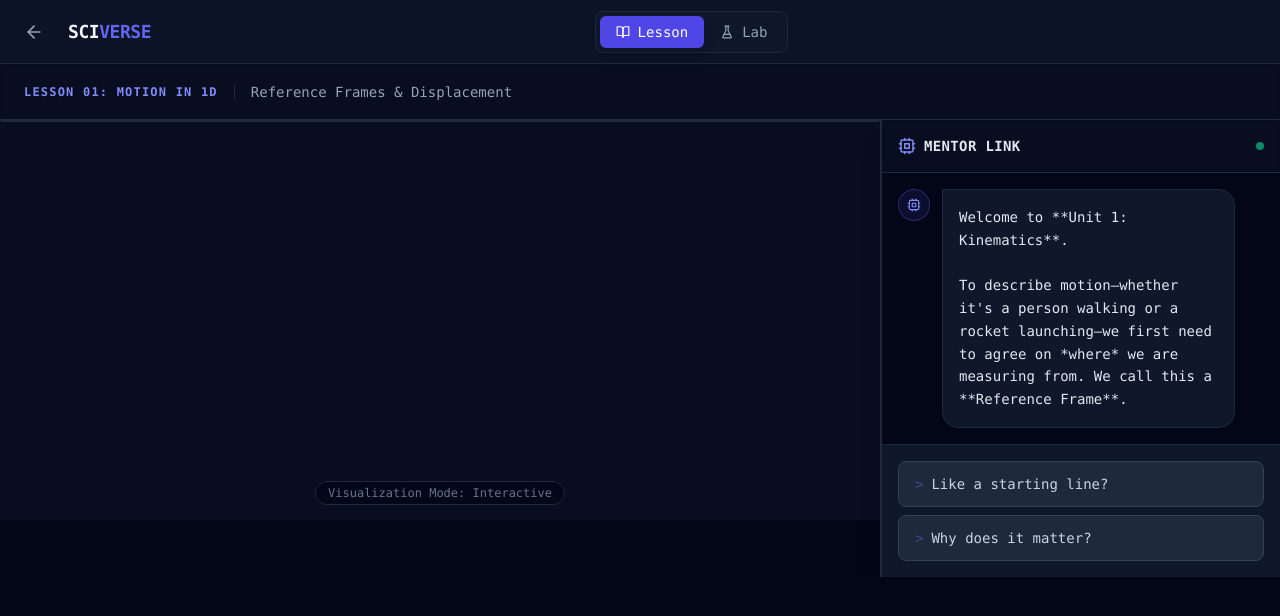
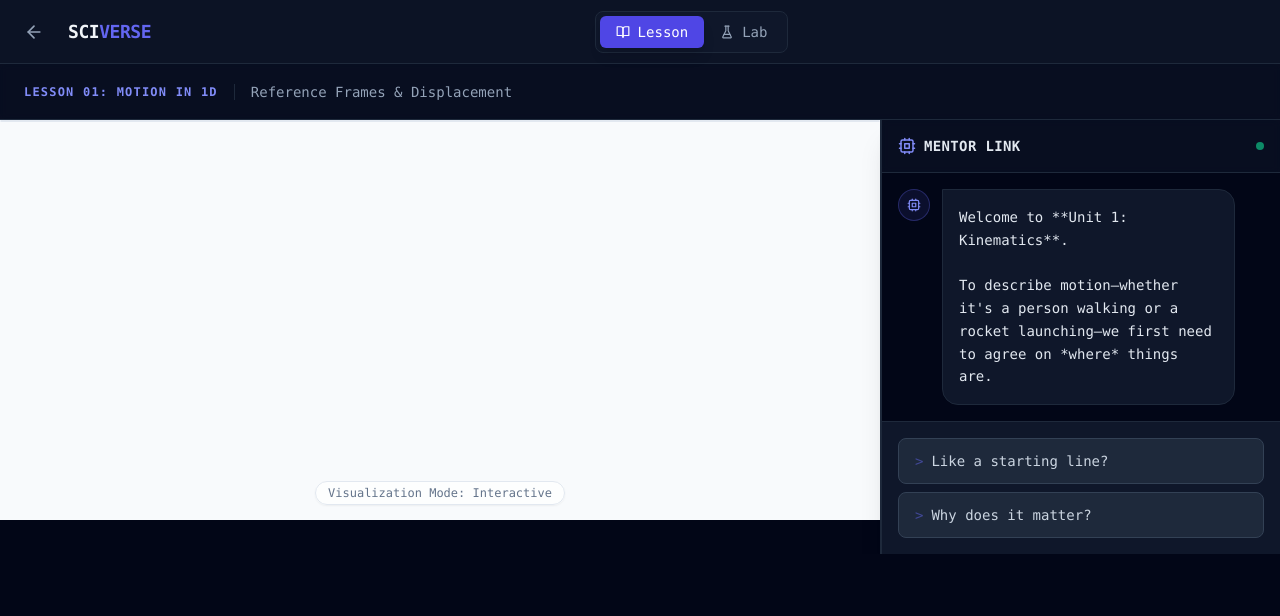
Before and after one commit to learning-style/sciverse, a React (Vite) app: page /projects/science-lab in a window 1280 px wide. Shown: the top 616 px of the page. Built offline with nearby package versions, Linux system fonts and the light colour scheme.

Commit message:
DCE Baseline: Cycle 15 - New Cycle

```diff
--- a/src/features/sciverse/components/PhysicsViewport.tsx
+++ b/src/features/sciverse/components/PhysicsViewport.tsx
@@ -5,18 +5,17 @@ import { PhysicsEntity } from '../types';
 import { PhysicsEngine } from '../core/PhysicsEngine';
 
 interface PhysicsViewportProps {
-    onInit?: (engine: PhysicsEngine) => void; // Optional legacy support if needed, but context handles it mostly
+    onInit?: (engine: PhysicsEngine) => void;
     onResize?: (width: number, height: number) => void;
+    theme?: 'light' | 'dark'; // New Theme Prop
 }
 
-export const PhysicsViewport = ({ onInit, onResize }: PhysicsViewportProps) => {
+export const PhysicsViewport = ({ onInit, onResize, theme = 'dark' }: PhysicsViewportProps) => {
     const { containerRef, canvasRef, snapshot } = useSciverse();
     const wrapperRef = useRef<HTMLDivElement>(null);
 
-    // Monitor resize to report back to parent (for script coordinate calculations)
     useLayoutEffect(() => {
         if (!wrapperRef.current) return;
-
         const observer = new ResizeObserver((entries) => {
             for (const entry of entries) {
                 if (onResize) {
@@ -24,12 +23,10 @@ export const PhysicsViewport = ({ onInit, onResize }: PhysicsViewportProps) => {
                 }
             }
         });
-
         observer.observe(wrapperRef.current);
         return () => observer.disconnect();
     }, [onResize]);
 
-    // Sync the internal wrapper ref with the context's callback ref
     const handleRef = (el: HTMLDivElement | null) => {
         wrapperRef.current = el;
         containerRef(el);
@@ -37,25 +34,33 @@ export const PhysicsViewport = ({ onInit, onResize }: PhysicsViewportProps) => {
 
     const primaryEntity = snapshot?.entities.find(e => !e.isStatic);
 
+    // Theme configurations
+    const isLight = theme === 'light';
+    const bgColor = isLight ? 'bg-slate-50' : 'bg-slate-950';
+    const borderColor = isLight ? 'border-slate-200' : 'border-slate-800';
+    const gridColor = isLight ? '#cbd5e1' : '#475569'; // slate-300 vs slate-600
+    const floorColor = isLight ? 'border-slate-300 bg-slate-200/50' : 'border-slate-700 bg-slate-800/50';
+    const textColor = isLight ? 'text-slate-600' : 'text-slate-400';
+
     return (
         <div
             ref={handleRef}
-            className="relative w-full h-full bg-slate-950 rounded-xl overflow-hidden border border-slate-800 shadow-inner group"
+            className={`relative w-full h-full ${bgColor} rounded-xl overflow-hidden border ${borderColor} shadow-inner group transition-colors duration-300`}
         >
             {/* 1. Grid Layer */}
             <div className="absolute inset-0 opacity-30 pointer-events-none"
                 style={{
-                    backgroundImage: `linear-gradient(#475569 1px, transparent 1px), linear-gradient(90deg, #475569 1px, transparent 1px)`,
+                    backgroundImage: `linear-gradient(${gridColor} 1px, transparent 1px), linear-gradient(90deg, ${gridColor} 1px, transparent 1px)`,
                     backgroundSize: `${PHYSICS_CONFIG.METER_TO_PIXEL}px ${PHYSICS_CONFIG.METER_TO_PIXEL}px`
                 }}
             />
 
-            {/* 2. Visual Floor (Aligned to Bottom) */}
+            {/* 2. Visual Floor */}
             <div
-                className="absolute w-full border-t-4 border-slate-700 bg-slate-800/50 pointer-events-none backdrop-blur-sm"
+                className={`absolute w-full border-t-4 ${floorColor} pointer-events-none backdrop-blur-sm`}
                 style={{ bottom: 0, height: '40px' }}
             >
-                <div className="absolute top-2 right-4 text-xs text-slate-500 font-mono tracking-wider">LAB FLOOR</div>
+                <div className={`absolute top-2 right-4 text-xs font-mono tracking-wider ${textColor}`}>LAB FLOOR</div>
             </div>
 
             {/* 3. Matter.js Canvas */}
@@ -73,7 +78,7 @@ export const PhysicsViewport = ({ onInit, onResize }: PhysicsViewportProps) => {
                 </defs>
 
                 {snapshot?.entities.map(entity => (
-                    <EntityOverlay key={entity.id} entity={entity} />
+                    <EntityOverlay key={entity.id} entity={entity} theme={theme} />
                 ))}
             </svg>
 
@@ -81,29 +86,36 @@ export const PhysicsViewport = ({ onInit, onResize }: PhysicsViewportProps) => {
             <div className="absolute top-4 left-4 flex flex-col gap-2 pointer-events-none transition-opacity duration-500">
                 {primaryEntity ? (
                     <>
-                        <MetricRow label="Vx" value={primaryEntity.velocity.x.toFixed(2)} unit="m/s" color="text-emerald-400" />
-                        <MetricRow label="Vy" value={(-primaryEntity.velocity.y).toFixed(2)} unit="m/s" color="text-emerald-400" />
+                        <MetricRow label="Vx" value={primaryEntity.velocity.x.toFixed(2)} unit="m/s" color="text-emerald-500" theme={theme} />
+                        <MetricRow label="Pos" value={primaryEntity.position.x.toFixed(2)} unit="m" color={isLight ? 'text-slate-600' : 'text-slate-300'} theme={theme} />
                     </>
                 ) : (
-                    <span className="text-slate-500 text-xs uppercase tracking-wider font-mono">System Idle</span>
+                    <span className={`text-xs uppercase tracking-wider font-mono ${textColor}`}>System Idle</span>
                 )}
             </div>
         </div>
     );
 };
 
-const EntityOverlay = ({ entity }: { entity: PhysicsEntity }) => {
+const EntityOverlay = ({ entity, theme }: { entity: PhysicsEntity, theme: string }) => {
     const px = toPixels(entity.position.x);
     const py = toPixels(entity.position.y);
+    const isLight = theme === 'light';
+
+    // Ensure text is readable on chosen background
+    const labelColor = entity.color || (isLight ? '#334155' : '#cbd5e1');
 
     return (
         <g transform={`translate(${px}, ${py})`} data-testid={`entity-${entity.label}`}>
-            {/* Visual Guide Arrow (Bounce Animation) */}
+            {/* Visual Guide Arrow */}
             {entity.highlight && (
                 <g className="animate-bounce">
+                    {/* Make arrow Red in light mode for visibility? Or keep Amber? Amber works on both if dark enough. */}
                     <path d="M 0 -50 L 0 -30" stroke="#f59e0b" strokeWidth="2" />
                     <path d="M -5 -35 L 0 -30 L 5 -35" stroke="#f59e0b" strokeWidth="2" fill="none" />
-                    <text y="-60" textAnchor="middle" fill="#f59e0b" fontSize="10" fontFamily="monospace" fontWeight="bold">ORIGIN</text>
+                    <text y="-60" textAnchor="middle" fill="#f59e0b" fontSize="10" fontFamily="monospace" fontWeight="bold">
+                        {entity.label.toUpperCase()}
+                    </text>
                 </g>
             )}
 
@@ -113,21 +125,22 @@ const EntityOverlay = ({ entity }: { entity: PhysicsEntity }) => {
             )}
 
             {/* Text Label */}
+            {!entity.highlight && (
                  <text
                     y={-25}
                     textAnchor="middle"
-                fill={entity.color || '#cbd5e1'}
+                    fill={labelColor}
                     fontSize="12"
                     fontFamily="monospace"
                     fontWeight="bold"
-                className="drop-shadow-md"
-                style={{ textShadow: '0px 2px 4px rgba(0,0,0,0.8)' }}
+                    className="drop-shadow-sm"
                 >
                     {entity.label.toUpperCase()}
                 </text>
+            )}
 
             {/* Position Marker */}
-            <circle r="5" fill={entity.color || '#cbd5e1'} stroke="#0f172a" strokeWidth="2" />
+            <circle r="5" fill={entity.color || '#cbd5e1'} stroke={isLight ? '#64748b' : '#0f172a'} strokeWidth="2" />
         </g>
     );
 };
@@ -149,10 +162,13 @@ const VectorArrow = ({ vector, color, scale, marker }: { vector: {x:number, y:nu
     );
 };
 
-const MetricRow = ({ label, value, unit, color }: { label: string, value: string, unit: string, color: string }) => (
-    <div className="bg-slate-900/90 backdrop-blur px-3 py-1.5 rounded border border-slate-700/50 flex items-center gap-3 shadow-lg">
+const MetricRow = ({ label, value, unit, color, theme }: { label: string, value: string, unit: string, color: string, theme: string }) => {
+    const bg = theme === 'light' ? 'bg-white/90 border-slate-200' : 'bg-slate-900/90 border-slate-700/50';
+    return (
+        <div className={`${bg} backdrop-blur px-3 py-1.5 rounded border flex items-center gap-3 shadow-lg`}>
             <span className="text-slate-500 font-mono text-xs font-bold w-4">{label}</span>
             <span className={`font-mono text-sm ${color}`}>{value}</span>
-        <span className="text-slate-600 text-xs">{unit}</span>
+            <span className="text-slate-500 text-xs">{unit}</span>
         </div>
     );
+};
--- /dev/null
+++ b/src/features/sciverse/content/module1-motion-1d.ts
@@ -0,0 +1,140 @@
+import { DialogNode } from '../types';
+import { toMeters } from '../config/physicsConfig';
+
+/**
+ * Script: Motion in One Dimension
+ * Source: OpenStax Physics Chapter 2
+ */
+export const generateKinematicsScript = (widthPx: number, heightPx: number): Record<string, DialogNode> => {
+
+    // Relative coordinates
+    const centerX = toMeters(widthPx * 0.5);
+    // Position floor-relative. If floor is at bottom, 0.7y is good.
+    const centerY = toMeters(heightPx * 0.7);
+
+    const step1X = centerX + 5;
+    const step2X = step1X - 2;
+
+    return {
+        'root': {
+            id: 'root',
+            speaker: 'AI',
+            content: "Welcome to **Unit 1: Kinematics**. \n\nTo describe motion—whether it's a person walking or a rocket launching—we first need to agree on *where* things are.",
+            options: [
+                { id: 'opt1', label: "Like a starting line?", nextNodeId: 'reference_point' },
+                { id: 'opt2', label: "Why does it matter?", nextNodeId: 'reference_importance' }
+            ]
+        },
+        'reference_importance': {
+            id: 'reference_importance',
+            speaker: 'AI',
+            content: "Imagine you are on a train walking forward. To you, you are moving at 1 m/s. To someone outside, you might be moving at 100 m/s! \n\nPhysics requires a defined **Origin (0,0)** to make sense of these numbers.",
+            nextNodeId: 'reference_point'
+        },
+        'reference_point': {
+            id: 'reference_point',
+            speaker: 'AI',
+            content: "I have placed a **Red Beacon** on the lab bench. This is our **Origin (x=0)**. \n\nEverything to the right is positive (+x). Everything to the left is negative (-x).",
+            onEnterAction: {
+                type: 'SPAWN_OBJECT',
+                payload: {
+                    label: 'Origin',
+                    // Use relative positioning if viewport size might shift, or explicit meters
+                    // Here we use explicit meters derived from px
+                    position: { x: centerX, y: centerY },
+                    velocity: { x: 0, y: 0 },
+                    isStatic: true,
+                    color: '#ef4444', // Red-500 for high contrast in Light Mode
+                    highlight: true // Arrow pointing to it
+                }
+            },
+            options: [
+                { id: 'spawn_origin', label: "I see the Origin.", nextNodeId: 'distance_vs_displacement' }
+            ]
+        },
+        'distance_vs_displacement': {
+            id: 'distance_vs_displacement',
+            speaker: 'AI',
+            content: "Now, let's explore **Distance** vs. **Displacement**. \n\nI'm going to spawn a Runner. Watch them move 5 meters to the right.",
+            options: [
+                {
+                    id: 'move_5m',
+                    label: "Move the Runner",
+                    nextNodeId: 'move_back',
+                    simAction: {
+                        type: 'SPAWN_OBJECT',
+                        payload: {
+                            label: 'Runner',
+                            position: { x: step1X, y: centerY },
+                            velocity: { x: 0, y: 0 },
+                            color: '#10b981' // Emerald
+                        }
+                    }
+                }
+            ]
+        },
+        'move_back': {
+            id: 'move_back',
+            speaker: 'AI',
+            content: "The Runner is now at **x = 5m**. \n\nNow, imagine they walk **2 meters back** to the left.",
+            options: [
+                {
+                    id: 'move_2m_left',
+                    label: "Walk back 2m",
+                    nextNodeId: 'quiz_displacement',
+                    simAction: {
+                        type: 'SPAWN_OBJECT',
+                        payload: {
+                            label: 'Runner',
+                            position: { x: step2X, y: centerY }, // 5 - 2 = 3
+                            velocity: { x: 0, y: 0 },
+                            color: '#10b981'
+                        }
+                    }
+                }
+            ]
+        },
+        'quiz_displacement': {
+            id: 'quiz_displacement',
+            speaker: 'AI',
+            content: "Okay, Analysis time. \n\nThe Runner walked 5m Right, then 2m Left.\n\nWhat is their **Total Distance** traveled, and what is their **Displacement** from the Origin?",
+            options: [
+                { id: 'wrong1', label: "Distance: 3m, Displacement: 3m", nextNodeId: 'correction_distance' },
+                { id: 'correct', label: "Distance: 7m, Displacement: 3m", nextNodeId: 'correct_displacement' }
+            ]
+        },
+        'correction_distance': {
+            id: 'correction_distance',
+            speaker: 'AI',
+            content: "Not quite. **Distance** is the total path length (5 + 2 = 7). It doesn't care about direction. \n\n**Displacement** is the change in position (Final - Initial). Try again.",
+            nextNodeId: 'quiz_displacement'
+        },
+        'correct_displacement': {
+            id: 'correct_displacement',
+            speaker: 'AI',
+            content: "Correct! \n\n**Distance** (7m) is a Scalar—it has no direction. \n**Displacement** (+3m) is a Vector—it cares that we ended up to the *right* of where we started.",
+            nextNodeId: 'critical_thinking'
+        },
+        'critical_thinking': {
+            id: 'critical_thinking',
+            speaker: 'AI',
+            content: "Here is a Critical Thinking question:\n\nRaoul claims: \"Displacement is always equal to the magnitude of Distance.\" \n\nBased on our experiment, is he right?",
+            options: [
+                { id: 'raoul_yes', label: "Yes, he's right.", nextNodeId: 'raoul_correction' },
+                { id: 'raoul_no', label: "No, he's wrong.", nextNodeId: 'raoul_confirm' }
+            ]
+        },
+        'raoul_correction': {
+            id: 'raoul_correction',
+            speaker: 'AI',
+            content: "Look at the Runner again. The Distance was 7m, but the Displacement was only 3m. They are not equal because the direction changed.",
+            nextNodeId: 'raoul_confirm'
+        },
+        'raoul_confirm': {
+            id: 'raoul_confirm',
+            speaker: 'AI',
+            content: "Exactly. Displacement is only equal to Distance if you move in a straight line without ever turning back. \n\nNext, we will look at how fast things move: **Speed vs Velocity**.",
+            options: [] // End of module
+        }
+    };
+};
--- a/src/features/sciverse/hooks/useDialogEngine.ts
+++ b/src/features/sciverse/hooks/useDialogEngine.ts
@@ -1,42 +1,53 @@
-import { useState, useCallback, useEffect } from 'react';
+import { useState, useCallback, useEffect, useRef } from 'react';
 import { DialogNode, DialogOption, SimAction } from '../types';
 
 interface UseDialogEngineProps {
     script: Record<string, DialogNode>;
     onSimAction: (action: SimAction) => void;
+    isReady?: boolean; // New prop to prevent firing actions before engine is ready
 }
 
-export const useDialogEngine = ({ script, onSimAction }: UseDialogEngineProps) => {
-    // Current active node
+export const useDialogEngine = ({ script, onSimAction, isReady = true }: UseDialogEngineProps) => {
     const [currentNode, setCurrentNode] = useState<DialogNode>(script['root']);
     const [history, setHistory] = useState<DialogNode[]>([]);
 
-    // Reset if script changes significantly (optional safety)
+    // Track if we have processed the entry action for the current node
+    // to prevent double-firing or firing before ready.
+    const actionProcessedRef = useRef<string | null>(null);
+
+    // Reset if script changes
     useEffect(() => {
         if (!script[currentNode.id]) {
             setCurrentNode(script['root']);
             setHistory([]);
+            actionProcessedRef.current = null;
         }
     }, [script]);
 
-    // Handle "On Enter" Actions for the current node
+    // Handle "On Enter" Actions
     useEffect(() => {
-        if (currentNode.onEnterAction) {
+        // Only proceed if engine is ready
+        if (!isReady) return;
+
+        // Check if we have an action and haven't processed it for this specific node instance
+        if (currentNode.onEnterAction && actionProcessedRef.current !== currentNode.id) {
             onSimAction(currentNode.onEnterAction);
+            actionProcessedRef.current = currentNode.id;
         }
-    }, [currentNode, onSimAction]);
+    }, [currentNode, onSimAction, isReady]);
 
     const handleOptionSelect = useCallback((option: DialogOption) => {
-        // 1. Trigger Sim Action if present
         if (option.simAction) {
             onSimAction(option.simAction);
         }
 
-        // 2. Advance Dialog
         const nextNode = script[option.nextNodeId];
         if (nextNode) {
             setHistory(prev => [...prev, currentNode]);
             setCurrentNode(nextNode);
+            // Reset processed flag for the new node so its action can fire
+            // (UseRef update happens immediately, but Effect will catch the new node id)
+            // Note: We don't nullify it here, we rely on the id check in the Effect.
         }
     }, [currentNode, script, onSimAction]);
 
--- a/src/features/sciverse/modules/KinematicsLesson.tsx
+++ b/src/features/sciverse/modules/KinematicsLesson.tsx
@@ -3,45 +3,35 @@ import { PhysicsViewport } from '../components/PhysicsViewport';
 import { SocraticChat } from '../components/SocraticChat';
 import { useDialogEngine } from '../hooks/useDialogEngine';
 import { useSciverse } from '../context/SciverseContext';
-import { SimAction, DialogNode } from '../types';
-import { generateKinematicsScript } from '../content/kinematicsScript';
+import { SimAction } from '../types';
+import { generateKinematicsScript } from '../content/module1-motion-1d';
 
 export const KinematicsLesson = () => {
     const { engine, setEngine } = useSciverse();
     const [viewportSize, setViewportSize] = useState({ width: 800, height: 600 });
 
-    // We need to know the viewport size to generate the script with correct coordinates.
-    // We can hook into the PhysicsViewport resizing via a callback or context,
-    // but for simplicity, we will initialize with defaults and update if possible,
-    // or just let the Viewport handle the "View" and the script handle "Logic"
-    // by passing a handler to PhysicsViewport.
-
-    // Better approach: Let PhysicsViewport report its size on mount/resize.
+    // Handle viewport resize to regenerate script coordinates
     const handleViewportResize = (width: number, height: number) => {
         setViewportSize({ width, height });
     };
 
-    // Memoize the script so it doesn't regenerate on every render,
-    // but does update if the window size changes significantly (optional).
-    // For now, generating once on mount/resize is fine.
     const script = useMemo(() => {
         return generateKinematicsScript(viewportSize.width, viewportSize.height);
     }, [viewportSize.width, viewportSize.height]);
 
-    const { currentNode, history, handleOptionSelect, setCurrentNode } = useDialogEngine({
-        script, // Pass the dynamic script to the hook
-        onSimAction: (action) => handleSimAction(action)
+    // Integrate Dialog Engine, ensuring actions only fire when engine is ready
+    const { currentNode, history, handleOptionSelect } = useDialogEngine({
+        script,
+        onSimAction: (action) => handleSimAction(action),
+        isReady: !!engine // C13: Pass engine readiness to prevent race conditions
     });
 
-    // Reset logic when script changes (e.g. resize) or on mount
     useEffect(() => {
         if (engine) {
             engine.reset();
             engine.setGravity(0, 0);
-            // Re-trigger the start node's action if needed?
-            // Actually, preserving state might be better, but for this Cycle let's just reset.
         }
-    }, [engine, script]); // Dependencies ensure we reset if script coordinates shift
+    }, [engine, script]);
 
     const handleSimAction = (action: SimAction) => {
         if (!engine) return;
@@ -86,22 +76,23 @@ export const KinematicsLesson = () => {
             </div>
 
             <div className="flex-grow flex flex-col lg:flex-row overflow-hidden">
-                {/* Left: Simulation (Visualizer) */}
-                <div className="flex-grow relative min-h-[400px] lg:h-full bg-slate-900/50">
+                {/* Left: Simulation (Visualizer) - Using Light Theme for Cycle 13 */}
+                <div className="flex-grow relative min-h-[400px] lg:h-full bg-slate-50">
                     <PhysicsViewport
                         onInit={setEngine}
                         onResize={handleViewportResize}
+                        theme="light" // Explicitly setting Light Mode
                     />
 
                     {/* Overlay Tip */}
                     <div className="absolute bottom-4 left-4 right-4 text-center pointer-events-none">
-                        <span className="px-3 py-1 bg-slate-950/80 rounded-full text-xs text-slate-500 border border-slate-800">
+                        <span className="px-3 py-1 bg-white/80 rounded-full text-xs text-slate-500 border border-slate-200 shadow-sm">
                             Visualization Mode: Interactive
                         </span>
                     </div>
                 </div>
 
-                {/* Right: Socratic Chat */}
+                {/* Right: Socratic Chat - Keeps Dark theme for contrast/UI consistency */}
                 <div className="w-full lg:w-[400px] h-[50vh] lg:h-full flex-shrink-0 z-10 shadow-xl border-l border-slate-800">
                     <SocraticChat
                         currentNode={currentNode}
```
Also changed, not shown: src/Artifacts/A0. DCE Master Artifact List.md (+1 -1 lines), 1 other file (tests, documents, lock files or other folders). Lines whose indentation alone changed are shown as unchanged.
